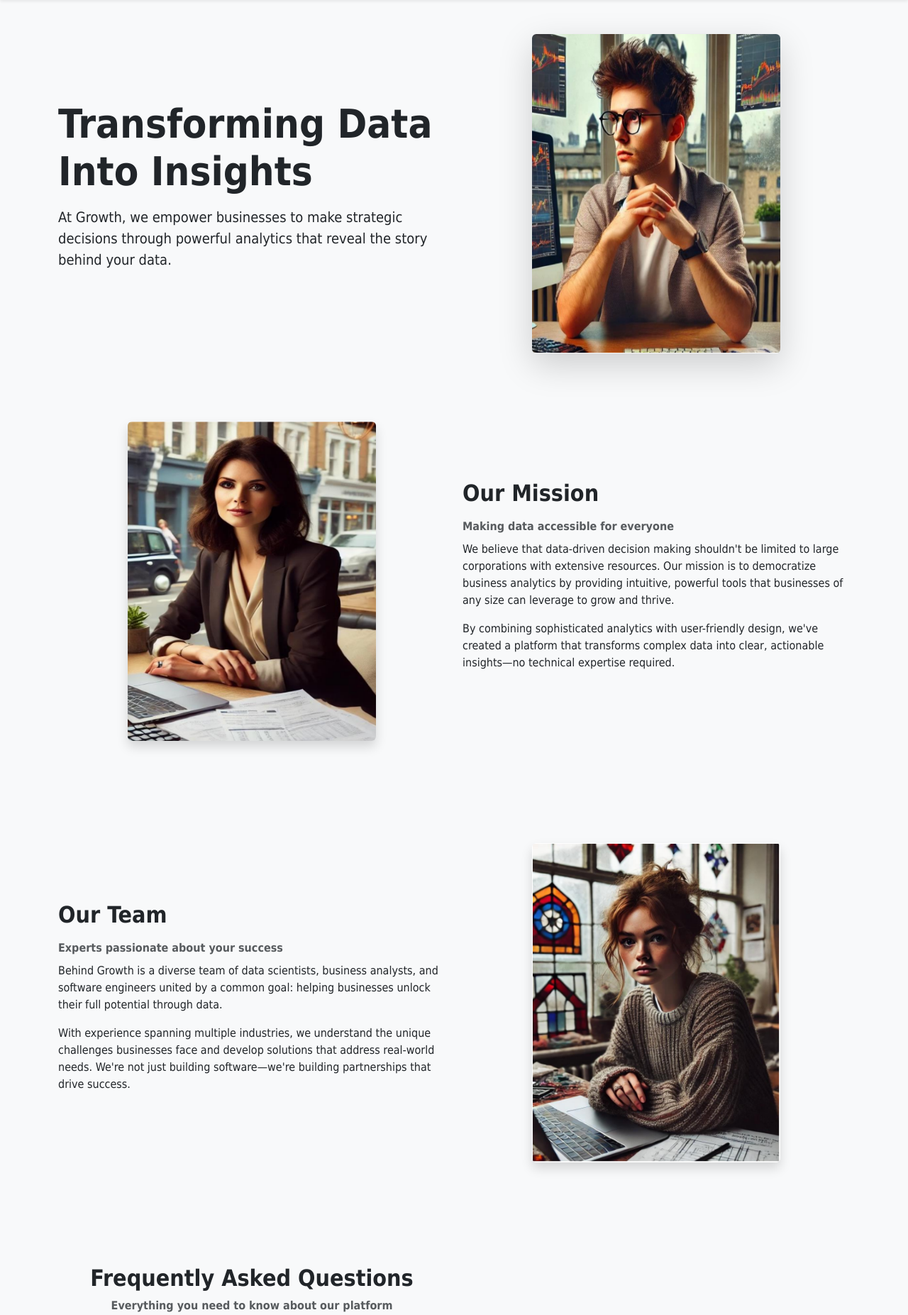
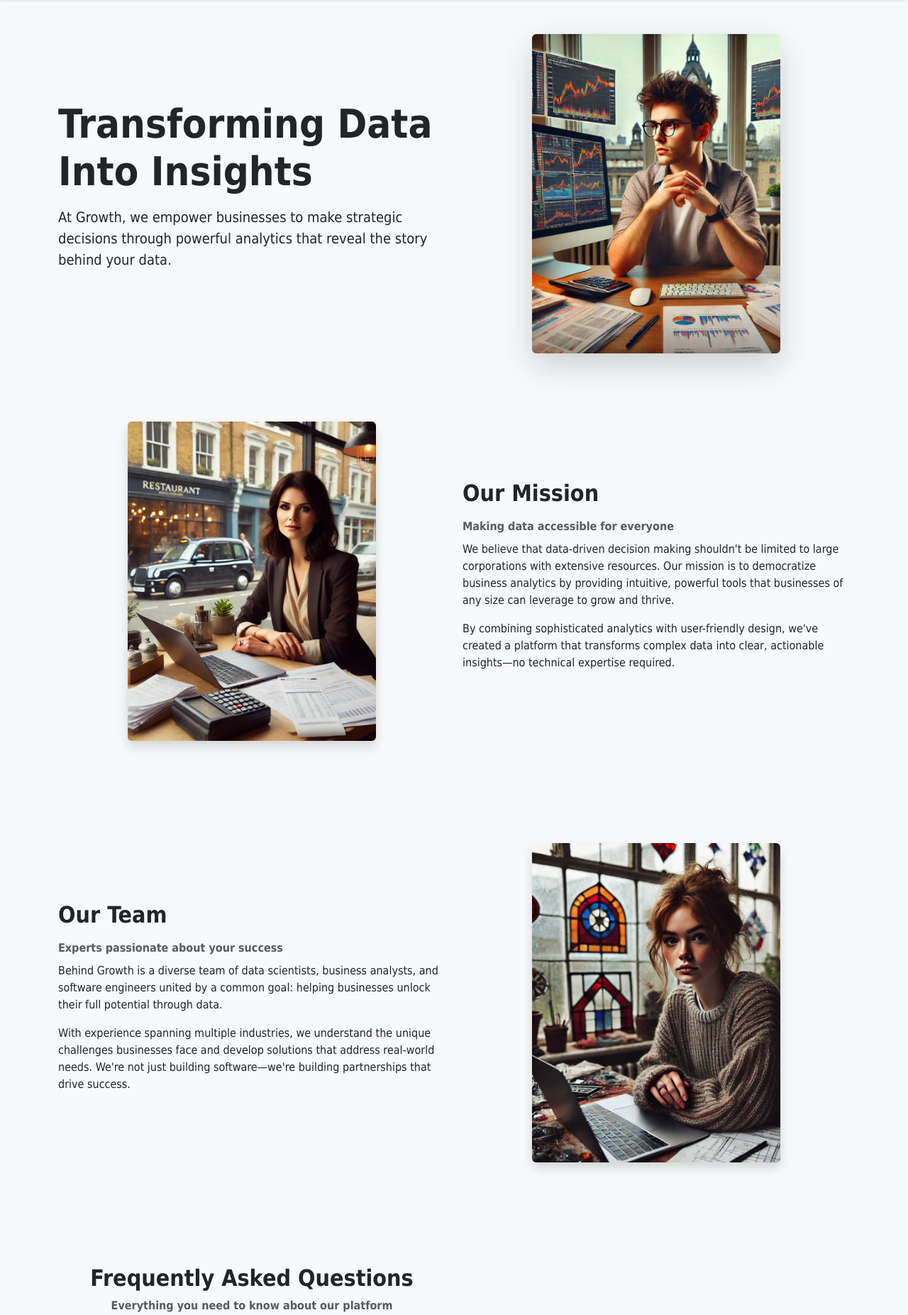
Before and after one commit to Munaikh/Django-project, a Django app: page /about/ in a window 1280 px wide. Shown: the part 73-1926 px from the top of the page at 71% size. Run offline with Django 3.2, Linux system fonts and the light colour scheme.

Commit message:
Fixed Images About Us

```diff
--- a/project_design/growth_app/templates/growth_app/about_us.html
+++ b/project_design/growth_app/templates/growth_app/about_us.html
@@ -14,7 +14,7 @@
                 </div>
                 <div class="col-lg-6">
                     <div class="rounded shadow-lg overflow-hidden mx-auto about-img">
-                        <img src="{% static 'images/hero-image.jpg' %}" alt="Growth Analytics" class="img-fluid w-100 h-100 object-cover object-position-top">
+                        <img src="{% static 'images/hero-image.jpg' %}" alt="Growth Analytics" class="h-100 object-cover object-position-top">
                     </div>
                 </div>
             </div>
@@ -29,7 +29,7 @@
                 </div>
                 <div class="col-lg-6 order-lg-1">
                     <div class="rounded shadow overflow-hidden mx-auto about-img">
-                        <img src="{% static 'images/mission-image.jpg' %}" alt="Our Mission" class="img-fluid w-100 h-100 object-cover object-position-top">
+                        <img src="{% static 'images/mission-image.jpg' %}" alt="Our Mission" class="h-100 object-cover object-position-top">
                     </div>
                 </div>
             </div>
@@ -44,7 +44,7 @@
                 </div>
                 <div class="col-lg-6">
                     <div class="rounded shadow overflow-hidden mx-auto about-img">
-                        <img src="{% static 'images/team-image.jpg' %}" alt="Our Team" class="img-fluid w-100 h-100 object-cover object-position-top">
+                        <img src="{% static 'images/team-image.jpg' %}" alt="Our Team" class="h-100 object-cover object-position-top">
                     </div>
                 </div>
             </div>
```
Also changed, not shown: project_design/static/images/hero-image.jpg, project_design/static/images/mission-image.jpg, project_design/static/images/team-image.jpg.
